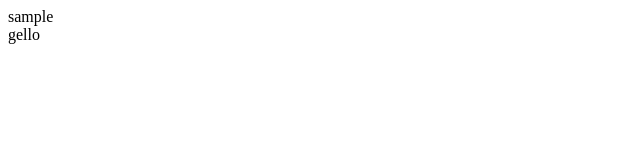
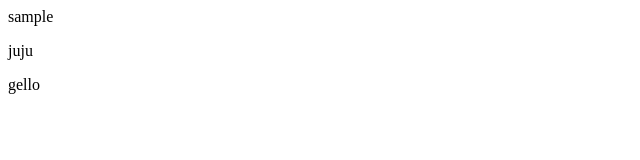
Before and after one commit to Zman000/demo-repo, a plain HTML site: page index.html in a window 1280 px wide. Shown: the whole page, without its empty margins (0-640 px from the left). Drawn offline with Linux system fonts and the light colour scheme.

Commit message:
updating the main branch

```diff
--- a/index.html
+++ b/index.html
@@ -1,3 +1,3 @@
 <div>sample</div>
-
+<p>juju</p>
 <div>gello</div>
```
